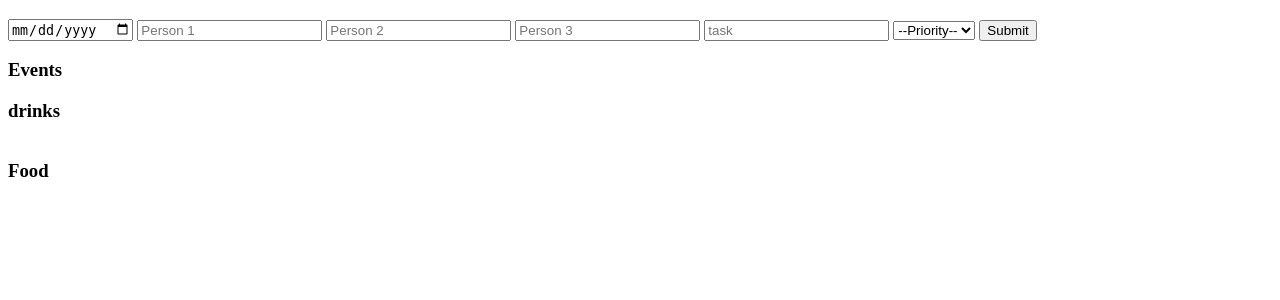
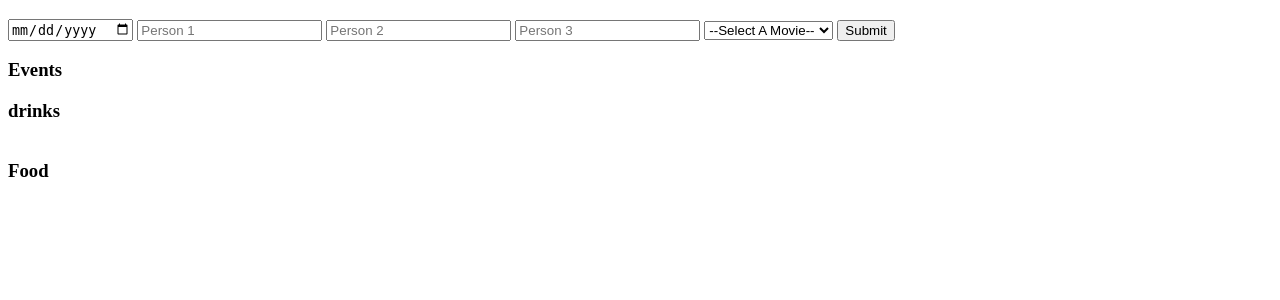
Before and after one commit to Jonathan-Eboh/Personal_full_stack_two, a Node server app: template views/event.ejs in a window 1280 px wide. Shown: the part 41-341 px from the top of the page. Run offline with Node 20, Linux system fonts and the light colour scheme; the template is opened without the code that fills it, so the values that code supplies are empty; some libraries are stand-ins or nearby versions.

Commit message:
ran out of time on this one unfortunately, this is the submission push

```diff
--- a/views/event.ejs
+++ b/views/event.ejs
@@ -29,12 +29,13 @@
         <input type="text" placeholder="Person 1" name="personOne">
         <input type="text" placeholder="Person 2" name="personTwo">
         <input type="text" placeholder="Person 3" name="personThree">
-        <input type="text" placeholder="task" name="task">
-        <select name="priority" id="prioritySelect">
-            <option value="">--Priority--</option>
-            <option value="high">High</option>
-            <option value="low">Low</option>
-            <option value="mid">Mid</option>
+
+        <select name="bat-man-movie" id="bat-man-movieSelect">
+            <option value="">--Select A Movie--</option>
+            <% for(var i=0; i<movie.length; i++) {%>
+
+                <option value="high">High</option>
+                <% } %>
         </select>
         <button type="submit">Submit</button>
     </form>
```
Also changed, not shown: app/routes.js (+5 -2 lines).
